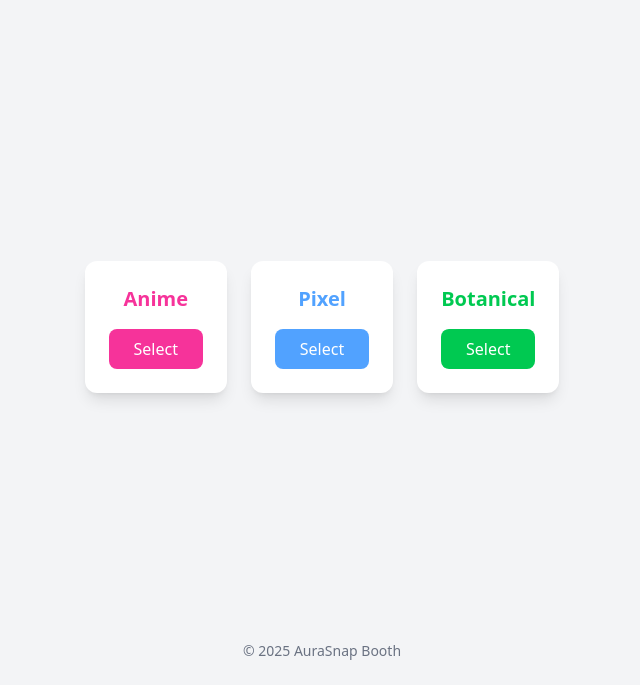
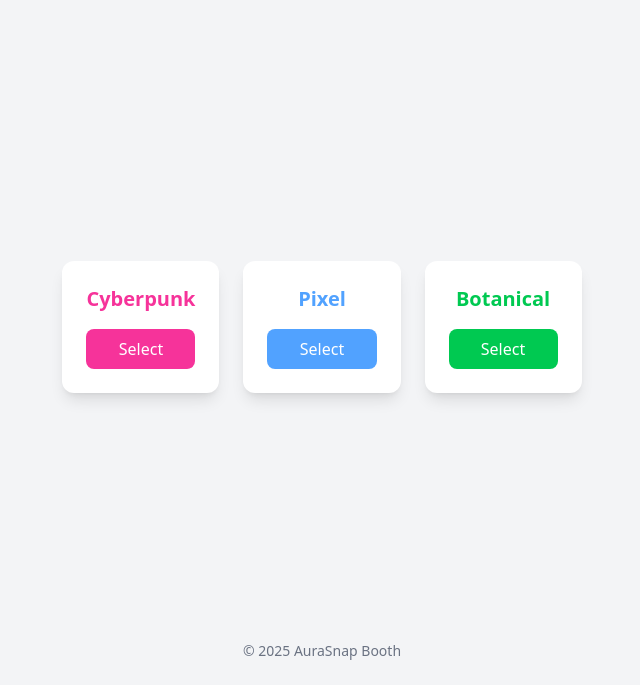
Before and after one commit to Cluelias/aurasnap, a plain HTML site: page index.html in a window 1280 px wide. Shown: the part 115-800 px from the top of the page, without its empty margins (318-958 px from the left). Drawn offline with nearby package versions, Linux system fonts and the light colour scheme.

Commit message:
Edited anime theme to cyberpunk

```diff
--- a/index.html
+++ b/index.html
@@ -10,6 +10,7 @@
 
     <!-- Header -->
     <header class="text-center py-10">
+        <!-- logo -->
         <h1 class="text-4xl font-bold">Welcome to AuraSnap Booth!</h1>
         <p class="mt-2 text-gray-600">To start, please select a theme</p>
     </header>
@@ -18,10 +19,10 @@
     <main class="flex-grow flex items-center justify-center">
         <div class="grid grid-cols-1 md:grid-cols-3 gap-6 max-w-5xl px-6">
 
-            <!-- Anime Theme -->
+            <!-- Cyberpunk Theme -->
             <div class="bg-white rounded-xl p-6 text-center shadow-lg hover:scale-105 transition transform">
-                <h2 class="text-xl font-bold text-pink-500">Anime</h2>
-                <button onclick="selectTheme('anime')" class="mt-4 w-full py-2 bg-pink-500 text-white rounded-lg hover:bg-pink-600 transition">
+                <h2 class="text-xl font-bold text-pink-500">Cyberpunk</h2>
+                <button onclick="selectTheme('cyberpunk')" class="mt-4 w-full py-2 bg-pink-500 text-white rounded-lg hover:bg-pink-600 transition">
                     Select
                 </button>
             </div>
```
